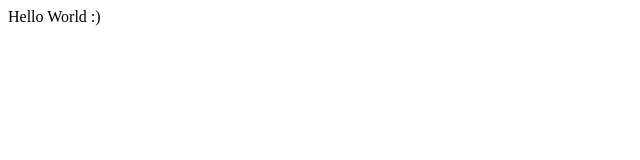
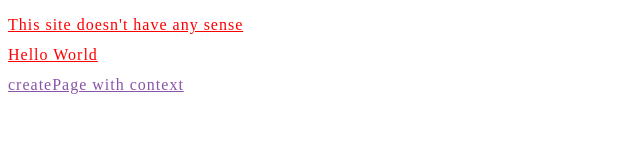
Before and after one commit to Arab/some-simpliest-gatsby-page, a Gatsby site: page /helloworld in a window 1280 px wide. Shown: the whole page, without its empty margins (0-640 px from the left). Built offline with nearby package versions, Linux system fonts and the light colour scheme; Gatsby itself is replaced by a stand-in of ours.

Commit message:
change linking

```diff
--- a/gatsby-config.js
+++ b/gatsby-config.js
@@ -1,8 +1,21 @@
 module.exports = {
   siteMetadata: {
     title: `Title from siteMetadata`,
-    siteUrl: `http://localhost:8000`,
-    description: 'this site is nothing important realy just testing some gatsby stuff'
+    description: 'this site is nothing important realy just testing some gatsby stuff',
+    pageLinks: [
+      {
+        text: "This site doesn't have any sense",
+        url: "/",
+      },
+      {
+        text: "Hello World",
+        url: "/helloworld/",
+      },
+      {
+        text: 'createPage with context',
+        url: '/page-with-context/'
+      }
+    ]
   },
   plugins: ["gatsby-plugin-styled-components"],
 };
--- /dev/null
+++ b/src/components/Links.js
@@ -0,0 +1,38 @@
+import React from "react"
+import { Link } from "gatsby"
+import { useSiteMetadata } from "../hooks/useSiteMetadata"
+
+const listStyles = {
+  marginBottom: 96,
+  paddingLeft: 0,
+  listStyleType: "none",
+}
+const listItemStyles = {
+  marginBottom: 12,
+  fontWeight: "300",
+  letterSpacing: 1,
+}
+const linkStyles = {
+  color: "#8954A8",
+}
+
+export const Links = () => {
+  const { pageLinks } = useSiteMetadata()
+
+  return (
+    <ul style={listStyles}>
+        {pageLinks && pageLinks.map(link => (
+          <li style={listItemStyles}>
+            <Link
+              to={link.url}
+              activeStyle={{ color: "red" }}
+              partiallyActive={true}
+              style={linkStyles}
+            >
+              {link.text}
+            </Link>
+          </li>
+        ))}
+      </ul>
+  )
+}
--- a/src/hooks/useSiteMetadata.js
+++ b/src/hooks/useSiteMetadata.js
@@ -6,7 +6,10 @@ export const useSiteMetadata = () => {
         site {
           siteMetadata {
             title
-            siteUrl
+            pageLinks {
+              text
+              url
+            }
             description
           }
         }
--- a/src/pages/helloworld.js
+++ b/src/pages/helloworld.js
@@ -1,6 +1,15 @@
 import React from "react"
+import { Links } from '../components/Links'
 
 const HelloWorldPage = () =>
-  <div>Hello World :)</div>
+  {
+  return <div>
+    <title>
+      Hello World :)
+    </title>
+    <Links />
+    </div>
+
+}
 
 export default HelloWorldPage
```
Also changed, not shown: src/pages/index.js (+6 -37 lines).
